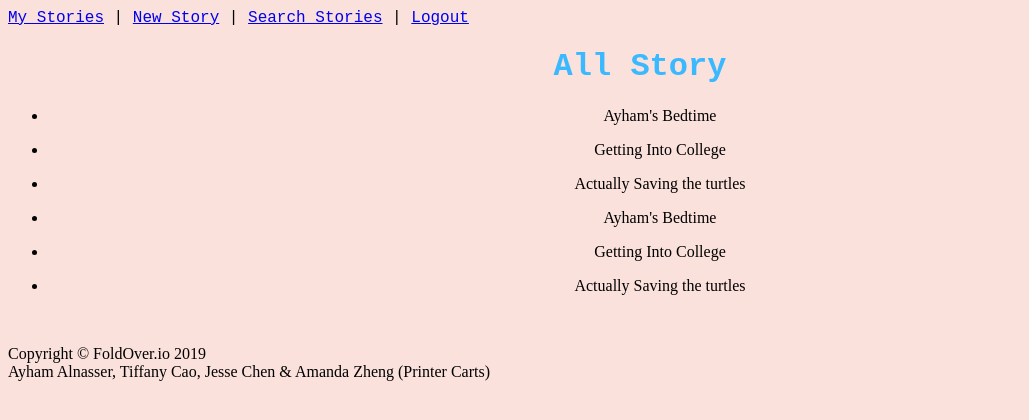
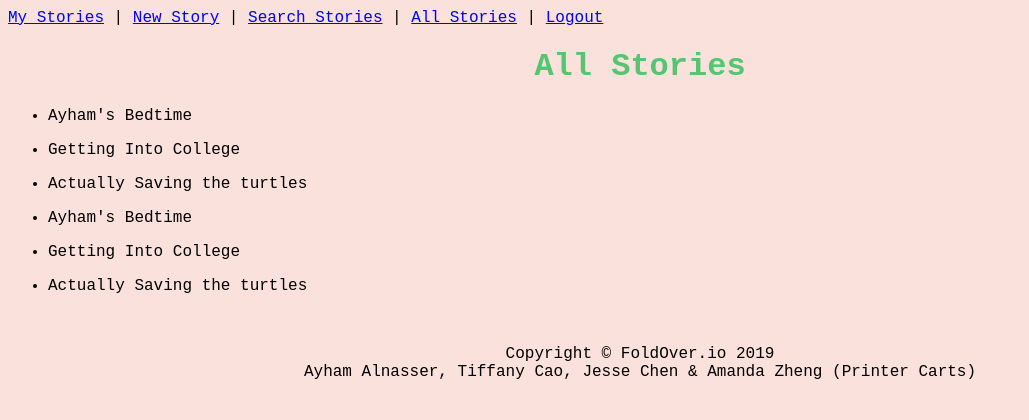
Before and after one commit to ahmedksultan/p00, a Flask app: page /allstories in a window 1280 px wide. Shown: the top 420 px of the page, without its empty margins (0-1029 px from the left). Run offline with Flask 2, Linux system fonts and the light colour scheme; data comes from the database, SQL or seed files in the repository.

Commit message:
fixed html form

```diff
--- a/templates/allstory.html
+++ b/templates/allstory.html
@@ -9,16 +9,18 @@ Search Results
     {% block body %}
   </head>
   <body bgcolor = "#FAE1DC">
+    <font face = "courier new">
       <center>
-      <font face = "courier new">
-          <h1> <font color = "#3BB9FF"> All Story </font> </h1>
-      </font>
+        <h1> <font color = "#54C571"> All Stories </font> </h1>
+      </center>
         {%for item in display%}
         <ul>
           <li>{{item}}</li>
         </ul>
         {% endfor %}
+        <center>
+            {% endblock %}
+    </font>
   </center>
-          {% endblock %}
   </body>
 </html>
--- a/templates/searchpage.html
+++ b/templates/searchpage.html
@@ -27,7 +27,6 @@ Search
           <input type = "submit" name = "sub1" value = "Search">
         </form>
         <br><br><br>
-        <b> All Stories </b>
         {% endblock %}
       </font>
     </center>
--- a/templates/searchresults.html
+++ b/templates/searchresults.html
@@ -21,6 +21,7 @@ Search Results
             </ul>
             {% endfor %}
             <center>
+            <input type="button" onclick="location.href='/search';" value="Back to Search">
           {% endblock %}
       </font>
     </center>
--- a/templates/storycreator.html
+++ b/templates/storycreator.html
@@ -14,7 +14,7 @@ Create a new story!
     <center>
       <font face = "courier new">
         <font color = "#43BFC7">
-          <h1> Create a new story! </h1>
+          <h1> Create A New Story! </h1>
         </font>
         <font color =  "#C11B17">
           {% set messages = get_flashed_messages() %}
--- a/templates/template.html
+++ b/templates/template.html
@@ -6,7 +6,7 @@
   <body>
       {% block header %}
        <font face = "courier new">
-        <a href="/mystories">My Stories</a> | <a href="/addstory">New Story</a> | <a href="/search">Search Stories</a> |
+        <a href="/mystories">My Stories</a> | <a href="/addstory">New Story</a> | <a href="/search">Search Stories</a> | <a href='/allstories'>All Stories</a> |
            <a href="/logout">Logout</a>
     </font>
       {% endblock %}
```
Also changed, not shown: templates/homepage.html (+4 -3 lines), data/userdata.csv (line endings or trailing spaces). Lines whose indentation alone changed are shown as unchanged.
